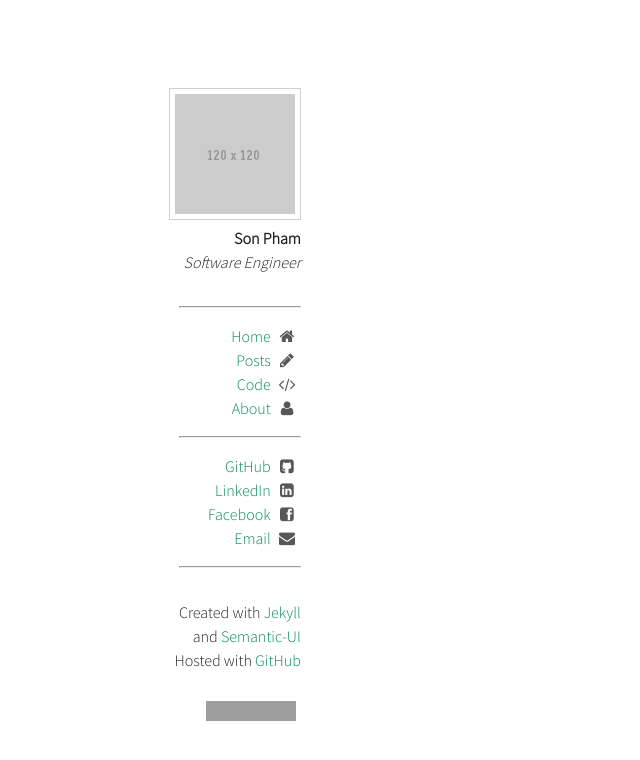
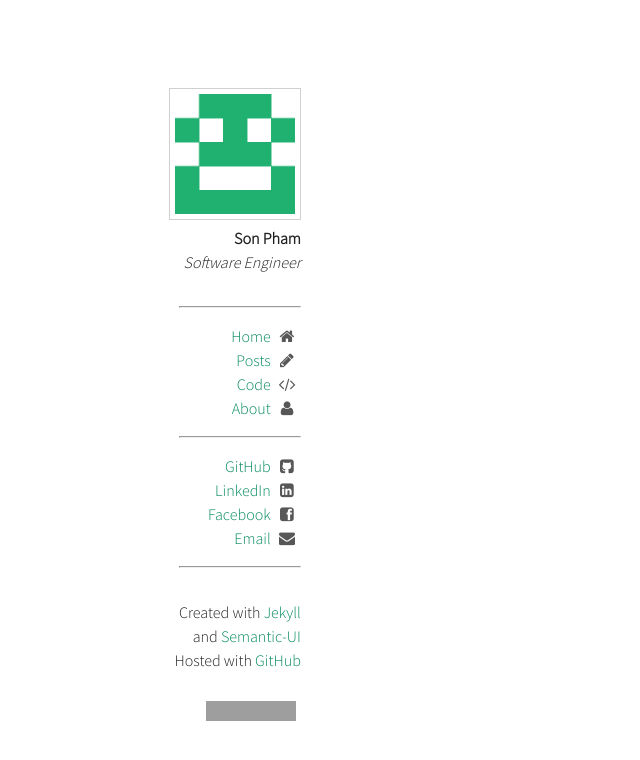
Before and after one commit to sonph/sonph.github.io.old, a Jekyll site: the page built from index.html, in a window 1280 px wide. Shown: the top 760 px of the page, without its empty margins (0-640 px from the left). Built offline with Jekyll 4.4.1, drawn with Linux system fonts in a browser that asks for light colours; Markdown is read by kramdown in place of the engine named in the settings; grey boxes are pictures that could not be loaded.

Commit message:
profile picture

```diff
--- a/_layouts/default.html
+++ b/_layouts/default.html
@@ -29,7 +29,7 @@
             <aside id="navmobile" class="mobile only row">
                 <div>
                     <div style="display: inline-block;">
-                        <a href="{{site.link.about}}"><img src="/assets/img/profile.gif"></a>
+                        <a href="{{site.link.about}}"><img src="/assets/img/profile120x120.png"></a>
                     </div>
                     &nbsp;&nbsp;
                     <div style="display: inline-block;">
@@ -61,7 +61,7 @@
             </aside>
             <aside id="side" class="four wide column">
                 <div id="sideprofile">
-                    <a href="{{site.link.about}}"><img src="/assets/img/profile.gif"></a>
+                    <a href="{{site.link.about}}"><img src="/assets/img/profile120x120.png"></a>
                     <br>
                     <strong>Son Pham</strong>
                     <br>
```
Also changed, not shown: assets/img/profile120x120.png (added).
